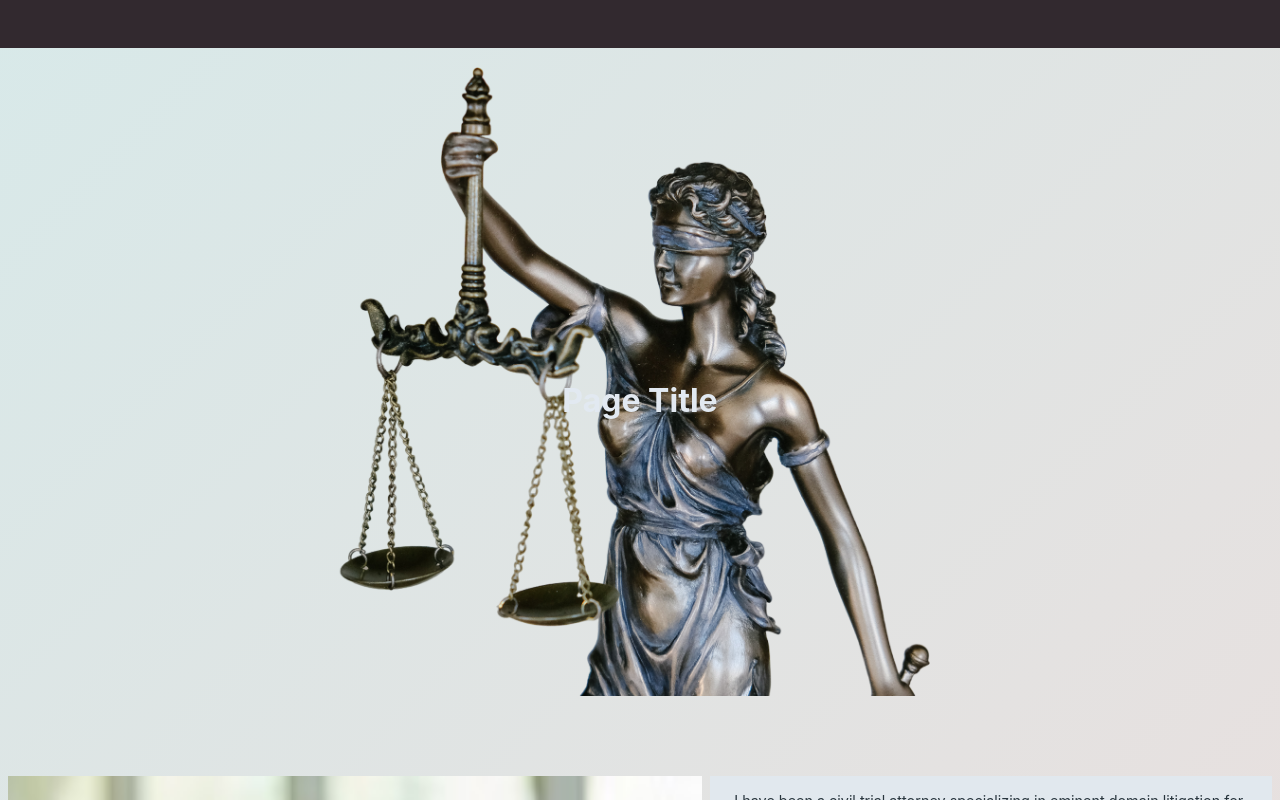
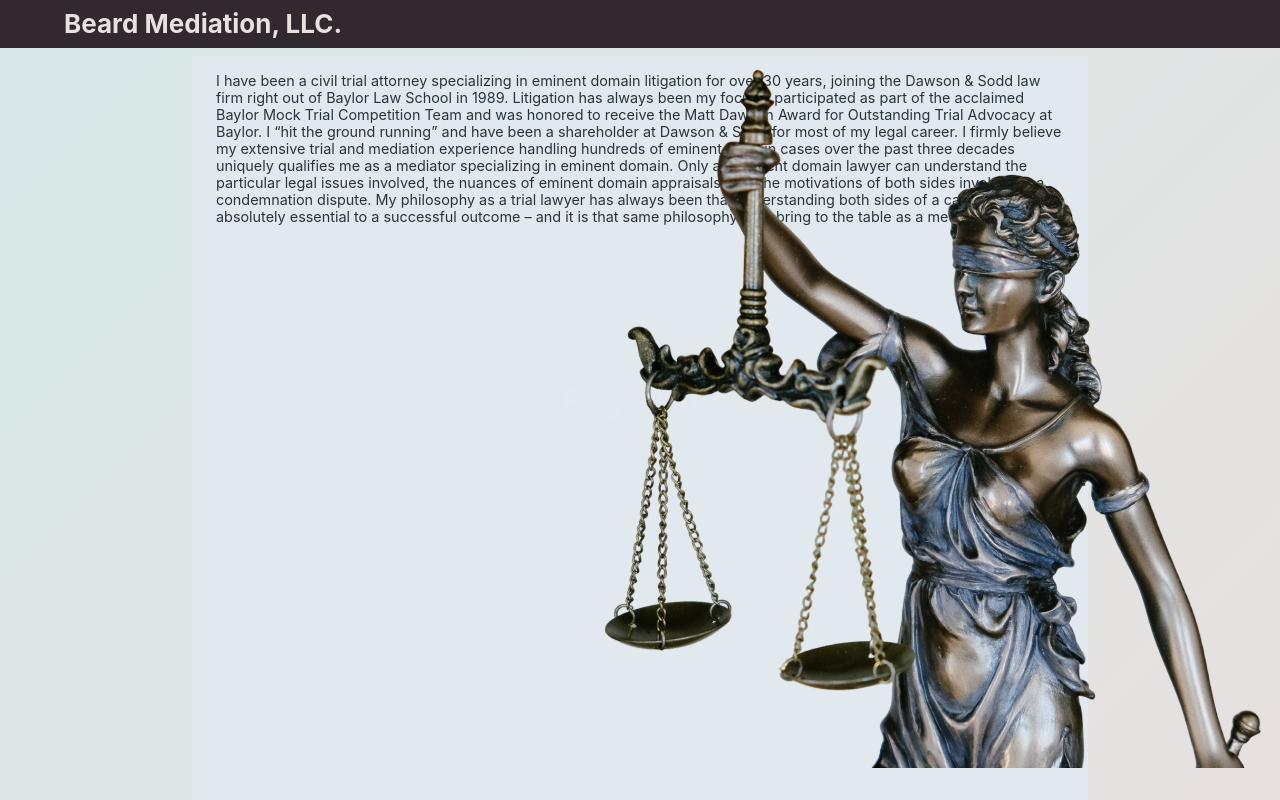
Before and after one commit to h-elliot/beard-mediations, a React (Create React App) app: page / in a window 1280 px wide. Built offline with nearby package versions, Linux system fonts and the light colour scheme.

Commit message:
align navbar text (and hide sidebar)

```diff
--- a/src/App.js
+++ b/src/App.js
@@ -18,7 +18,7 @@ function App() {
 			/>
 			<HeroImg />
 			<main className='Main-container'>
-				<Sidebar />
+				{/* <Sidebar /> */}
 				<PageContent />
 			</main>{' '}
 			{/* <Sidebar /> */}
--- a/src/components/HeroImg.css
+++ b/src/components/HeroImg.css
@@ -1,5 +1,4 @@
-.App-hero-img,
-img {
+.Hero-img-img {
 
 	height: 90%;
 	width: auto;
@@ -8,7 +7,8 @@ img {
 	background-repeat: no-repeat;
 	background-size: cover;
 
-	position: right;
+	position:absolute;
+	right: 0%;
 }
 
 .Hero-img-text {
--- a/src/components/HeroImg.js
+++ b/src/components/HeroImg.js
@@ -8,6 +8,7 @@ export default function HeroImg() {
 			<img
 				src={require('../images/scalesofjustice_trnsp.png')}
 				alt='Landscape with a river, mountains, and stars.'
+				className='Hero-img-img'
 			/>
 		</div>
 	);
--- a/src/components/Navbar.css
+++ b/src/components/Navbar.css
@@ -17,8 +17,12 @@
 	top: 0;
 }
 
-.Header-title {
-	/* max-height: 6vh; */
+.Header-text {
+	max-height: 4vh;
+
+	padding: 5%;
+
 	font-size: calc(10px + 2vmin);
 	color: #E7E1E0;
+
 }
```
